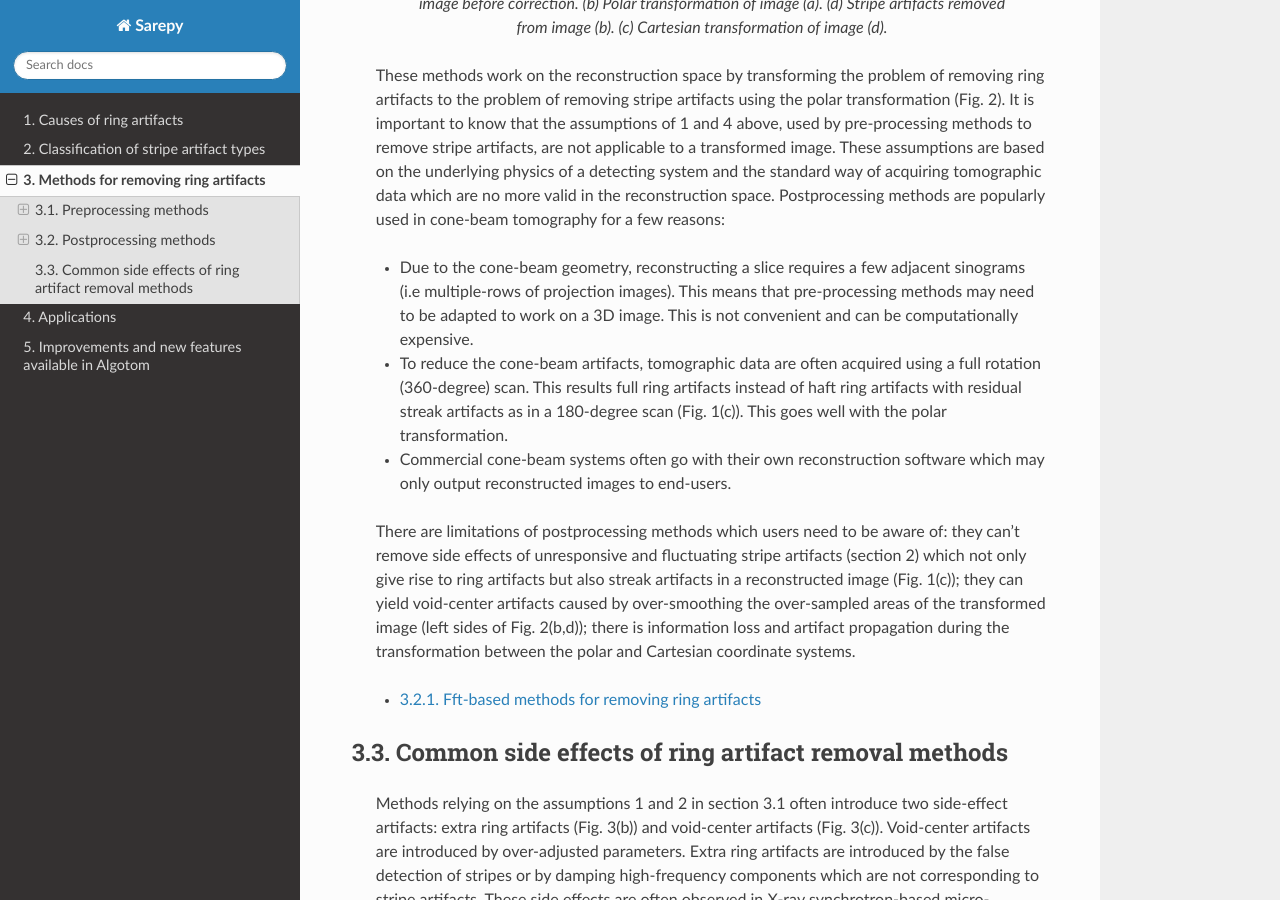
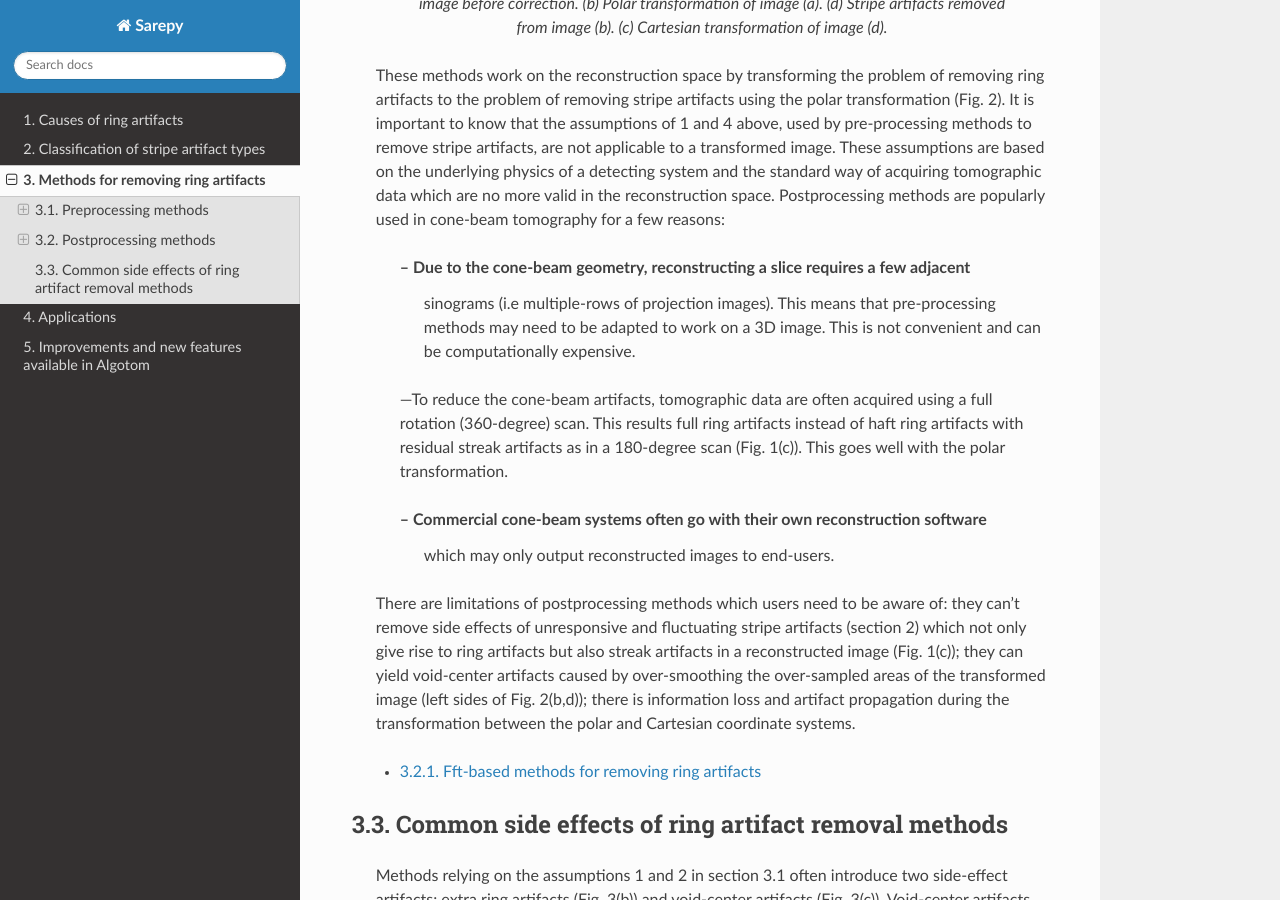
Before and after one commit to nghia-vo/sarepy, a Sphinx documentation site: the page built from doc/source/toc/section3.rst, in a window 1280 px wide and 900 px high, scrolled down 2570 px. Built offline with Sphinx 7.4.7 and the Read the Docs theme 2.0.0, drawn with Linux system fonts in a browser that asks for light colours.

Commit message:
Update bullet points

```diff
--- a/doc/source/toc/section3.rst
+++ b/doc/source/toc/section3.rst
@@ -81,18 +81,18 @@ Postprocessing methods
     tomographic data which are no more valid in the reconstruction space. Postprocessing
     methods are popularly used in cone-beam tomography for a few reasons:
 
-    - Due to the cone-beam geometry, reconstructing a slice requires a few adjacent
-      sinograms (i.e multiple-rows of projection images). This means that
-      pre-processing methods may need to be adapted to work on a 3D image. This is
-      not convenient and can be computationally expensive.
+        -- Due to the cone-beam geometry, reconstructing a slice requires a few adjacent
+          sinograms (i.e multiple-rows of projection images). This means that
+          pre-processing methods may need to be adapted to work on a 3D image. This is
+          not convenient and can be computationally expensive.
 
-    - To reduce the cone-beam artifacts, tomographic data are often acquired using a
-      full rotation (360-degree) scan. This results full ring artifacts instead of
-      haft ring artifacts with residual streak artifacts as in a 180-degree scan
-      (Fig. 1(c)). This goes well with the polar transformation.
+        -- To reduce the cone-beam artifacts, tomographic data are often acquired using a
+          full rotation (360-degree) scan. This results full ring artifacts instead of
+          haft ring artifacts with residual streak artifacts as in a 180-degree scan
+          (Fig. 1(c)). This goes well with the polar transformation.
 
-    - Commercial cone-beam systems often go with their own reconstruction software
-      which may only output reconstructed images to end-users.
+        -- Commercial cone-beam systems often go with their own reconstruction software
+          which may only output reconstructed images to end-users.
 
     There are limitations of postprocessing methods which users need to be aware
     of: they can't remove side effects of unresponsive and fluctuating stripe artifacts (section 2)
```
Also changed, not shown: doc/source/index.rst (+5 -5 lines).
